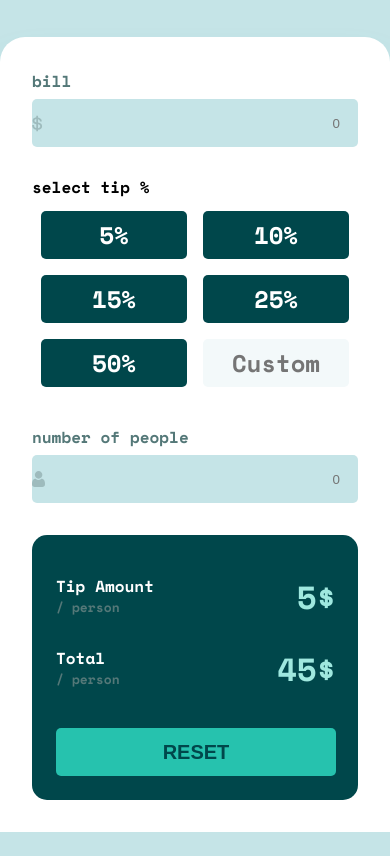
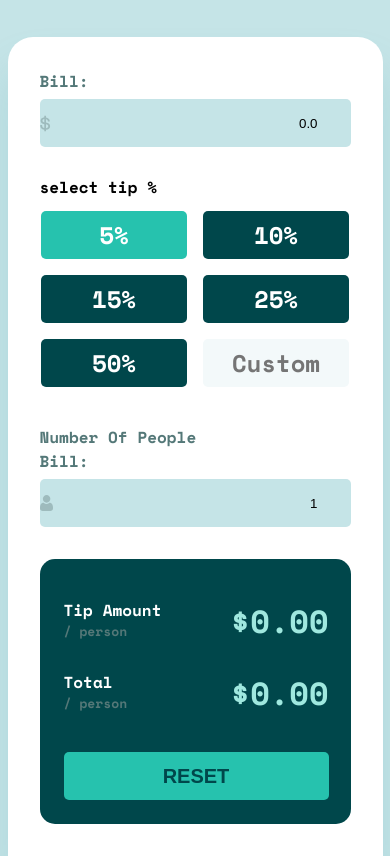
Before and after one commit to GeorgeNebulishvili/tip-calculator-app, a plain HTML site: page index.html in a window 390 px wide. Both pictures are taken after a click on the button "5%". Shown: the part 106-962 px from the top of the page. Before the commit the page ends 938 px from the top, so only its background shows below. Drawn offline with nearby package versions, Linux system fonts and the light colour scheme.

```diff
--- a/index.html
+++ b/index.html
@@ -17,14 +17,8 @@
     <img src="./images/logo.svg" alt="" class="logo">
     <div class="main">
         <div class="bill">
-            <h2 class="bill">bill</h2>
-            <input
-            type="text"
-            class="input"
-            name="amount"
-            id="amount"
-            placeholder ="0"
-            />
+            <label for="billinput">Bill:</label>
+            <input type="number" id="billinput" class="billinput input" />
         </div>
         <div class="tips">
             <h2 class="tip%">select tip %</h2>
@@ -40,21 +34,16 @@
         <div class="people">
             <h2 class="ppl">number of people</h2>
             <div class="error"></div>
-            <input
-            type="text"
-            class="input"
-            name="numppl"
-            id="peop"
-            placeholder ="0"
-            />
+            <label for="people">Bill:</label>
+            <input type="number" id="people" class="input peopleinput" />
         </div>
         <div class="totals">
             <div class="tipamount">
                 <div class="tiptext">
-                    <h2 class="text">tip amount</h2>
+                    <h2 class="text-tip-amount text">tip amount</h2>
                     <p class="prs">/ person</p>
                 </div>
-                <div class="tip total">5$</div>
+                <div class="tip total tip-amount"></div>
             </div>
 
             <div class="totalamount">
@@ -62,10 +51,11 @@
                     <h2 class="text">total</h2>
                     <p class="prs">/ person</p>
                 </div>
-                <div class="total">45$</div>
+                <div class="total-amount"></div>
             </div>
             <button class="reset">reset</button>
         </div>
     </div>
+    <script src="script.js"></script>
 </body>
 </html>
--- /dev/null
+++ b/script.js
@@ -0,0 +1,76 @@
+const billInput = document.querySelector(".billinput");
+const peopleInput = document.querySelector(".peopleinput");
+const tipPerPerspn = document.querySelector(".tip-amount");
+const totalPerPerson = document.querySelector(".total-amount");
+const reset = document.querySelector(".reset");
+const buttons = document.querySelectorAll('.buttons button');
+const customButton = document.querySelector('.buttons .custom');
+
+billInput.addEventListener("input", billInputFunction);
+peopleInput.addEventListener("input", peopleInputFunction);
+reset.addEventListener("click", resetFunction);
+buttons.forEach(button => {
+    button.addEventListener('click', () => {
+      //მოხსენი აქტივ კლასი ღილაკებს
+      buttons.forEach(btn => btn.classList.remove('active'));
+      // მიეცი აქტივ კლასი დაკლიკებისას
+      button.classList.add('active');
+      // ცვლადის ველიუ განაახლე
+      tipValue = parseInt(button.innerText) / 100;
+      //ტოტალების კალკულაცია გამოიძახე
+      calculateTotals();
+      console.log(tipValue);
+    });
+  });
+customButton.addEventListener('input', () => {
+    // მოხსენი აქტივ კლასი ღილაკებს
+    buttons.forEach(btn => btn.classList.remove('active'));
+    // ცვლადის ველიუ განაახლე
+    tipValue = parseFloat(customButton.value) / 100;
+    calculateTotals();
+    console.log(tipValue);
+  });
+
+
+billInput.value = "0.0";
+peopleInput.value = "1";
+tipPerPerspn.innerHTML = "$" + (0.0).toFixed(2);
+totalPerPerson.innerHTML = "$" + (0.0).toFixed(2);
+
+
+let billValue = 0.0;
+let peopleValue = 1;
+let tipValue = 0;
+
+
+function billInputFunction () {
+    billValue = parseFloat(billInput.value)
+    calculateTotals();
+    console.log(billValue);
+}
+
+function peopleInputFunction () {
+    peopleValue =parseFloat(peopleInput.value)
+    calculateTotals();
+    console.log(peopleValue);
+}
+
+function resetFunction () {
+    billInput.value = "0.0";
+    peopleInput.value = "1";
+    tipPerPerspn.innerHTML = "$" + (0.0).toFixed(2);
+    totalPerPerson.innerHTML = "$" + (0.0).toFixed(2);
+    buttons.forEach(btn => btn.classList.remove('active'));
+    billValue = 0.0;
+    peopleValue = 1;
+    tipValue = 0;
+    customButton.value = "";
+}
+
+function calculateTotals() {
+    let tipPerPersonValue = (billValue * tipValue) / peopleValue;
+    let totalPerPersonValue = (billValue / peopleValue) + tipPerPersonValue;
+    tipPerPerspn.innerHTML = "$" + tipPerPersonValue.toFixed(2);
+    totalPerPerson.innerHTML = "$" + totalPerPersonValue.toFixed(2);
+    console.log(tipPerPersonValue);
+  }
--- a/style.css
+++ b/style.css
@@ -23,11 +23,10 @@ body    {
 --lightgreen:#26C2AE ;
 --text: #547878;
 --hover: #9FE8DF;
-
 }
 
 .main   {
-    width: 100%;
+    width: 375px;
     display: flex;
     flex-direction: column;
     align-items: center;
@@ -43,9 +42,11 @@ body    {
     margin-top: 50px;
     margin-bottom: 40px;
 }
+#billinput  {
+    background-image: url("./images/icon-dollar.svg") ;
+}
+.input  {
 
-.input  {
-    background-image: url("./images/icon-dollar.svg") ;
     background-repeat: no-repeat;
     width: 100%;
     text-align: end;
@@ -78,7 +79,7 @@ body    {
     margin-bottom: 38px;
 }
 
-#peop {
+#people {
     background-image: url("./images/icon-person.svg") ;
     background-repeat: no-repeat;
     text-align: end;
@@ -97,12 +98,15 @@ body    {
     line-height: 36px;
 }
 
+.button.active    {
+    background-color: var(--lightgreen);
+}
+
 .button:hover{
     background-color: var(--hover);
     cursor: pointer;
     color: var(--darkgreen);
 }
-
 
 .totals {
     display: flex;
@@ -153,6 +157,7 @@ body    {
     font-size: 16px;
     line-height: 24px;
     color: var(--text);
+    text-transform: capitalize;
 }
 
 .totalamount    {
@@ -163,6 +168,7 @@ body    {
 .custom {
     text-align: center;
     background-color: #F3F9FA;
+    color: var(--darkgreen);
 }
 
 .custom:hover   {
@@ -177,7 +183,8 @@ body    {
 
 }
 
-.total  {
+.total,
+.total-amount {
     font-size: 32px;
     line-height: 47px;
     text-align: right;
```
